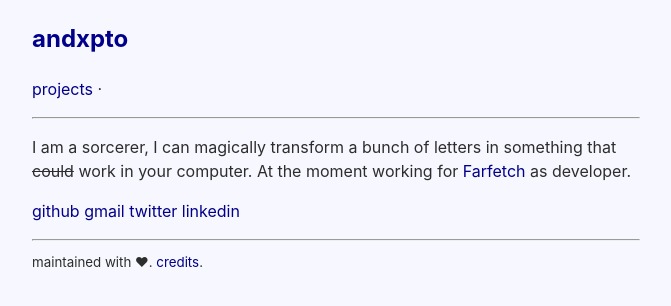
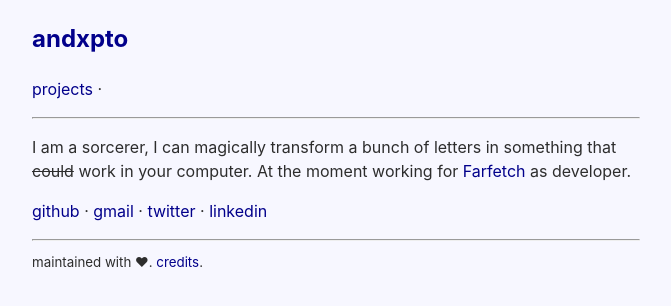
Before and after one commit to 3cpt/3cpt.github.io, a Jekyll site: the page built from index.md, in a window 1280 px wide. Shown: the top 306 px of the page, without its empty margins (304-975 px from the left). Built offline with Jekyll 4.4.1, drawn with Linux system fonts in a browser that asks for light colours.

Commit message:
add analyptics

```diff
--- a/_layouts/default.html
+++ b/_layouts/default.html
@@ -11,5 +11,6 @@
       {% include footer.html %}
     </main>
 
+    {% include analytics.html %}
   </body>
 </html>
--- a/index.md
+++ b/index.md
@@ -7,7 +7,7 @@ permalink: /
 I am a sorcerer, I can magically transform a bunch of letters in something that ~~could~~ work in your computer.
 At the moment working for [Farfetch](https://farfetchcareers.com) as developer.
 
-[github](https://github.com/andxpto)
-[gmail](mailto:andrecorreiait@gmail.com)
-[twitter](https://twitter.com/andxpto)
+[github](https://github.com/andxpto) ·
+[gmail](mailto:andrecorreiait@gmail.com) ·
+[twitter](https://twitter.com/andxpto) ·
 [linkedin](https://www.linkedin.com/in/andcorreia)
```
Also changed, not shown: _includes/analytics.html (added, +13 -0 lines).
